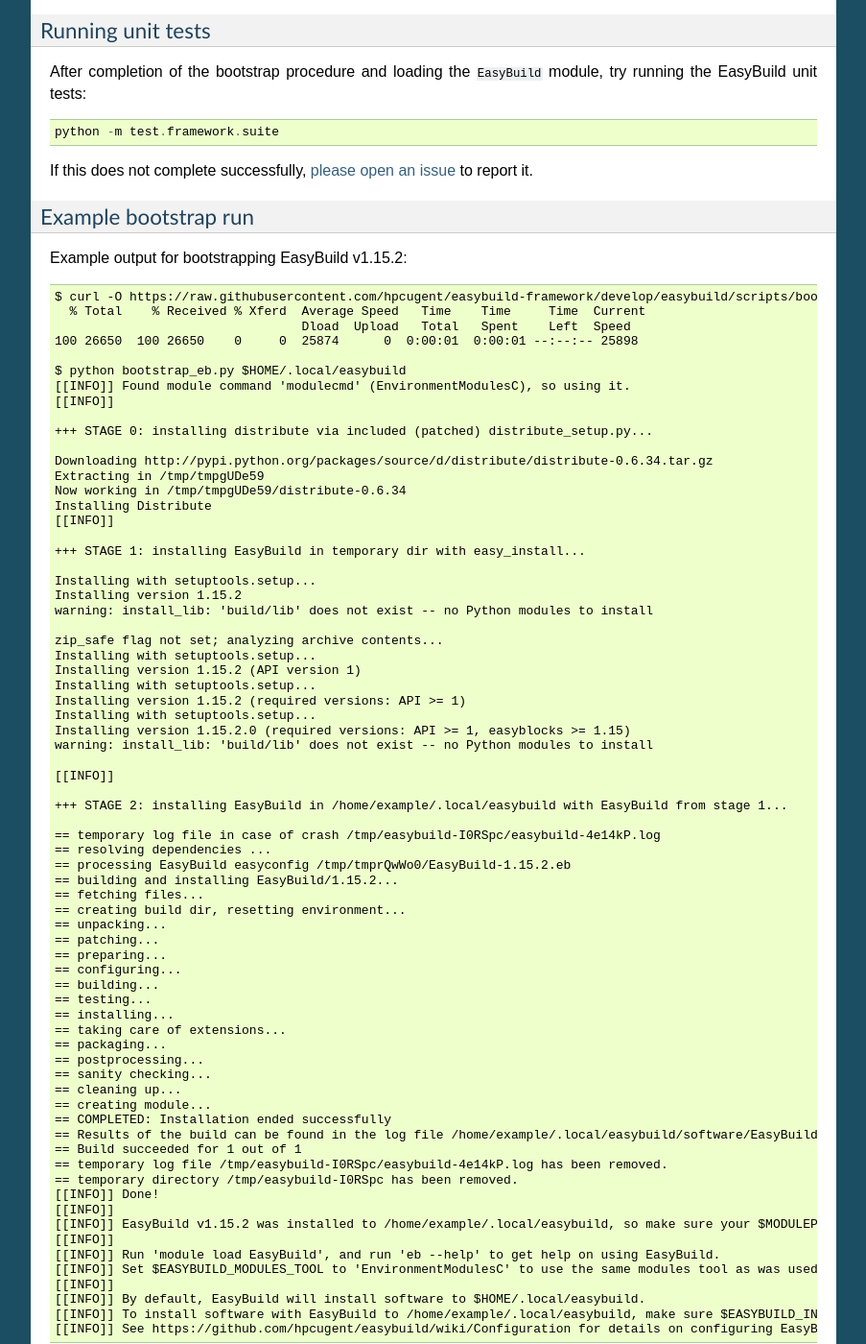
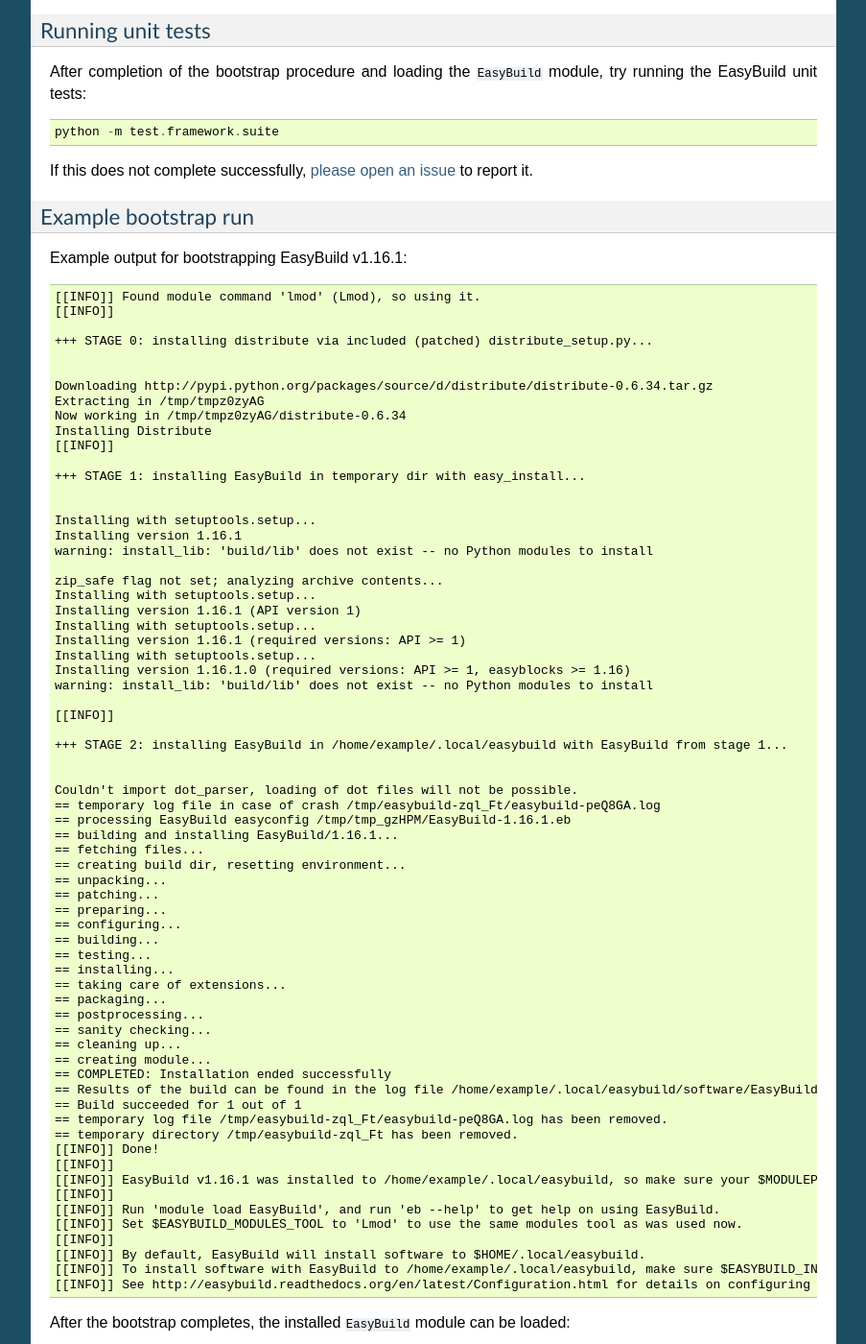
Before and after one commit to easybuilders/easybuild, a Sphinx documentation site: the page built from docs/Installation.rst, in a window 1280 px wide and 1400 px high, scrolled down 2219 px. Shown: the whole window at 96% size, without its empty margins (198-1101 px from the left). Built offline with Sphinx 7.4.7, drawn with Linux system fonts in a browser that asks for light colours; some of the changed text lies outside the part shown.

Commit message:
update example output of bootstrap, fix link to bootstrap script

```diff
--- a/docs/Installation.rst
+++ b/docs/Installation.rst
@@ -148,96 +148,94 @@
 Example bootstrap run
 ~~~~~~~~~~~~~~~~~~~~~
 
-Example output for bootstrapping EasyBuild v1.15.2::
+Example output for bootstrapping EasyBuild v1.16.1::
 
-  $ curl -O https://raw.githubusercontent.com/hpcugent/easybuild-framework/develop/easybuild/scripts/bootstrap_eb.py
-    % Total    % Received % Xferd  Average Speed   Time    Time     Time  Current
-                                   Dload  Upload   Total   Spent    Left  Speed
-  100 26650  100 26650    0     0  25874      0  0:00:01  0:00:01 --:--:-- 25898
+    [[INFO]] Found module command 'lmod' (Lmod), so using it.
+    [[INFO]]
 
-  $ python bootstrap_eb.py $HOME/.local/easybuild
-  [[INFO]] Found module command 'modulecmd' (EnvironmentModulesC), so using it.
-  [[INFO]]
+    +++ STAGE 0: installing distribute via included (patched) distribute_setup.py...
 
-  +++ STAGE 0: installing distribute via included (patched) distribute_setup.py...
 
-  Downloading http://pypi.python.org/packages/source/d/distribute/distribute-0.6.34.tar.gz
-  Extracting in /tmp/tmpgUDe59
-  Now working in /tmp/tmpgUDe59/distribute-0.6.34
-  Installing Distribute
-  [[INFO]]
+    Downloading http://pypi.python.org/packages/source/d/distribute/distribute-0.6.34.tar.gz
+    Extracting in /tmp/tmpz0zyAG
+    Now working in /tmp/tmpz0zyAG/distribute-0.6.34
+    Installing Distribute
+    [[INFO]]
 
-  +++ STAGE 1: installing EasyBuild in temporary dir with easy_install...
+    +++ STAGE 1: installing EasyBuild in temporary dir with easy_install...
 
-  Installing with setuptools.setup...
-  Installing version 1.15.2
-  warning: install_lib: 'build/lib' does not exist -- no Python modules to install
 
-  zip_safe flag not set; analyzing archive contents...
-  Installing with setuptools.setup...
-  Installing version 1.15.2 (API version 1)
-  Installing with setuptools.setup...
-  Installing version 1.15.2 (required versions: API >= 1)
-  Installing with setuptools.setup...
-  Installing version 1.15.2.0 (required versions: API >= 1, easyblocks >= 1.15)
-  warning: install_lib: 'build/lib' does not exist -- no Python modules to install
+    Installing with setuptools.setup...
+    Installing version 1.16.1
+    warning: install_lib: 'build/lib' does not exist -- no Python modules to install
 
-  [[INFO]]
+    zip_safe flag not set; analyzing archive contents...
+    Installing with setuptools.setup...
+    Installing version 1.16.1 (API version 1)
+    Installing with setuptools.setup...
+    Installing version 1.16.1 (required versions: API >= 1)
+    Installing with setuptools.setup...
+    Installing version 1.16.1.0 (required versions: API >= 1, easyblocks >= 1.16)
+    warning: install_lib: 'build/lib' does not exist -- no Python modules to install
 
-  +++ STAGE 2: installing EasyBuild in /home/example/.local/easybuild with EasyBuild from stage 1...
+    [[INFO]]
 
-  == temporary log file in case of crash /tmp/easybuild-I0RSpc/easybuild-4e14kP.log
-  == resolving dependencies ...
-  == processing EasyBuild easyconfig /tmp/tmprQwWo0/EasyBuild-1.15.2.eb
-  == building and installing EasyBuild/1.15.2...
-  == fetching files...
-  == creating build dir, resetting environment...
-  == unpacking...
-  == patching...
-  == preparing...
-  == configuring...
-  == building...
-  == testing...
-  == installing...
-  == taking care of extensions...
-  == packaging...
-  == postprocessing...
-  == sanity checking...
-  == cleaning up...
-  == creating module...
-  == COMPLETED: Installation ended successfully
-  == Results of the build can be found in the log file /home/example/.local/easybuild/software/EasyBuild/1.15.2/easybuild/easybuild-EasyBuild-1.15.2-20141023.225606.log
-  == Build succeeded for 1 out of 1
-  == temporary log file /tmp/easybuild-I0RSpc/easybuild-4e14kP.log has been removed.
-  == temporary directory /tmp/easybuild-I0RSpc has been removed.
-  [[INFO]] Done!
-  [[INFO]]
-  [[INFO]] EasyBuild v1.15.2 was installed to /home/example/.local/easybuild, so make sure your $MODULEPATH includes /home/example/.local/easybuild/modules/all
-  [[INFO]]
-  [[INFO]] Run 'module load EasyBuild', and run 'eb --help' to get help on using EasyBuild.
-  [[INFO]] Set $EASYBUILD_MODULES_TOOL to 'EnvironmentModulesC' to use the same modules tool as was used now.
-  [[INFO]]
-  [[INFO]] By default, EasyBuild will install software to $HOME/.local/easybuild.
-  [[INFO]] To install software with EasyBuild to /home/example/.local/easybuild, make sure $EASYBUILD_INSTALLPATH is set accordingly.
-  [[INFO]] See https://github.com/hpcugent/easybuild/wiki/Configuration for details on configuring EasyBuild.
+    +++ STAGE 2: installing EasyBuild in /home/example/.local/easybuild with EasyBuild from stage 1...
+
+
+    Couldn't import dot_parser, loading of dot files will not be possible.
+    == temporary log file in case of crash /tmp/easybuild-zql_Ft/easybuild-peQ8GA.log
+    == processing EasyBuild easyconfig /tmp/tmp_gzHPM/EasyBuild-1.16.1.eb
+    == building and installing EasyBuild/1.16.1...
+    == fetching files...
+    == creating build dir, resetting environment...
+    == unpacking...
+    == patching...
+    == preparing...
+    == configuring...
+    == building...
+    == testing...
+    == installing...
+    == taking care of extensions...
+    == packaging...
+    == postprocessing...
+    == sanity checking...
+    == cleaning up...
+    == creating module...
+    == COMPLETED: Installation ended successfully
+    == Results of the build can be found in the log file /home/example/.local/easybuild/software/EasyBuild/1.16.1/easybuild/easybuild-EasyBuild-1.16.1-20150220.210610.log
+    == Build succeeded for 1 out of 1
+    == temporary log file /tmp/easybuild-zql_Ft/easybuild-peQ8GA.log has been removed.
+    == temporary directory /tmp/easybuild-zql_Ft has been removed.
+    [[INFO]] Done!
+    [[INFO]]
+    [[INFO]] EasyBuild v1.16.1 was installed to /home/example/.local/easybuild, so make sure your $MODULEPATH includes /home/example/.local/easybuild/modules/all
+    [[INFO]]
+    [[INFO]] Run 'module load EasyBuild', and run 'eb --help' to get help on using EasyBuild.
+    [[INFO]] Set $EASYBUILD_MODULES_TOOL to 'Lmod' to use the same modules tool as was used now.
+    [[INFO]]
+    [[INFO]] By default, EasyBuild will install software to $HOME/.local/easybuild.
+    [[INFO]] To install software with EasyBuild to /home/example/.local/easybuild, make sure $EASYBUILD_INSTALLPATH is set accordingly.
+    [[INFO]] See http://easybuild.readthedocs.org/en/latest/Configuration.html for details on configuring EasyBuild.
+
 
 After the bootstrap completes, the installed ``EasyBuild`` module can be loaded::
 
   $ module use $HOME/.local/easybuild/modules/all
   $ module av
   ------------------------- /home/example/.local/easybuild/modules/all --------------------------
-  EasyBuild/1.15.2
+  EasyBuild/1.16.1
 
   $ module load EasyBuild
   $ module list
   Currently Loaded Modulefiles:
-    1) EasyBuild/1.15.2
+    1) EasyBuild/1.16.1
 
   $ which eb
-  /home/example/.local/easybuild/software/EasyBuild/1.15.2/bin/eb
+  /home/example/.local/easybuild/software/EasyBuild/1.16.1/bin/eb
 
   $ eb --version
-  This is EasyBuild 1.15.2 (framework: 1.15.2, easyblocks: 1.15.2) on host example.local.
+  This is EasyBuild 1.16.1 (framework: 1.16.1, easyblocks: 1.16.1) on host example.local.
 
 Now, enjoy!
 
@@ -247,7 +245,7 @@
 ------------------------------
 
 To use these advanced options, make sure you are using the latest version of the bootstrap script, available
-at https://raw.githubusercontent.com/hpcugent/easybuild-framework/develop/easybuild/scripts/bootstrap_eb.py .
+at https://github.com/hpcugent/easybuild-framework/tree/develop/easybuild/scripts/bootstrap_eb.py .
 
 Skipping the installation of ``easy_install`` (stage 0)
 ~~~~~~~~~~~~~~~~~~~~~~~~~~~~~~~~~~~~~~~~~~~~~~~~~~~~~~~
```
